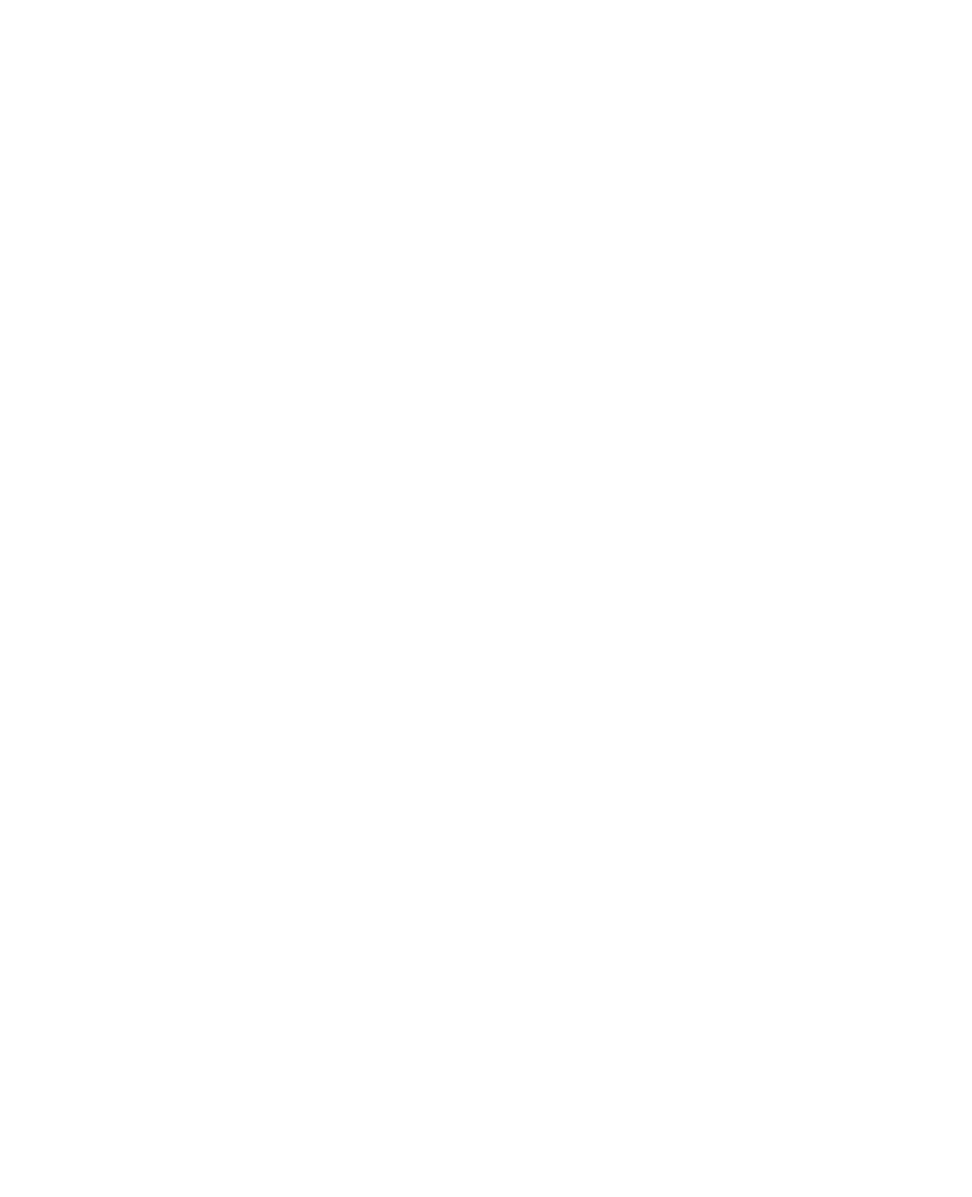
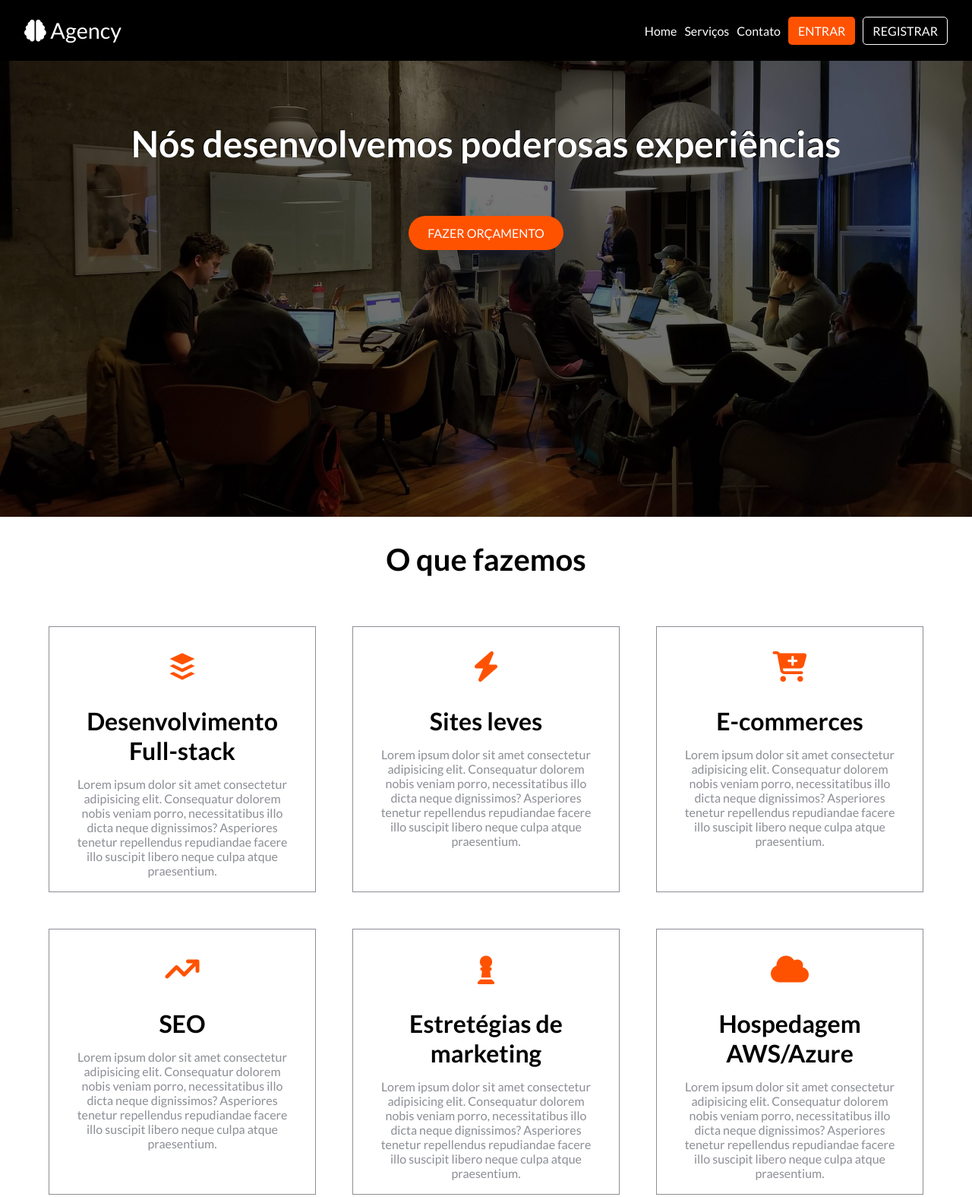
Before and after one commit to NikolasMenezes/Agency, a plain HTML site: page index.html in a window 1280 px wide. Shown: the top 1575 px of the page at 76% size. Before the commit the page ends 800 px from the top, so only its background shows below. Drawn offline with nearby package versions, Linux system fonts and the light colour scheme; files that its build step writes are made by us from their sources.

Commit message:
header and main section finished on desktop version

```diff
--- a/index.html
+++ b/index.html
@@ -5,14 +5,102 @@
   <meta charset="UTF-8">
   <meta http-equiv="X-UA-Compatible" content="IE=edge">
   <meta name="viewport" content="width=device-width, initial-scale=1.0">
+
+  <title>Agency</title>
+
+  <!-- Google Fonts -->
+  <link rel="preconnect" href="https://fonts.googleapis.com">
+  <link rel="preconnect" href="https://fonts.gstatic.com" crossorigin>
+  <link href="https://fonts.googleapis.com/css2?family=Lato:ital,wght@0,300;0,400;0,700;1,300;1,400;1,700&display=swap"
+    rel="stylesheet">
+  <!-- Font Awesome -->
+  <link rel="stylesheet" href="https://cdnjs.cloudflare.com/ajax/libs/font-awesome/6.4.0/css/all.min.css"
+    integrity="sha512-iecdLmaskl7CVkqkXNQ/ZH/XLlvWZOJyj7Yy7tcenmpD1ypASozpmT/E0iPtmFIB46ZmdtAc9eNBvH0H/ZpiBw=="
+    crossorigin="anonymous" referrerpolicy="no-referrer" />
   <!-- CSS -->
   <link rel="stylesheet" href="./css/styles.css">
   <!-- JavaScript -->
   <script src="./js/scripts.js"></script>
-  <title>Agency</title>
 </head>
 
 <body>
+  <header>
+    <div class="navbar">
+      <a href="#" class="navbar-logo">
+        <i class="fas fa-brain"></i> Agency
+      </a>
+      <nav>
+        <ul class="navbar-links">
+          <li><a href="#">Home</a></li>
+          <li><a href="#">Serviços</a></li>
+          <li><a href="#">Contato</a></li>
+          <li><a href="#" class="btn">Entrar</a></li>
+          <li><a href="#" class="btn btn-rounded">Registrar</a></li>
+        </ul>
+      </nav>
+      <i class="fa fa-bars"></i>
+    </div>
+    <div class="callout">
+      <h2 class="callout-title">
+        Nós desenvolvemos poderosas experiências
+      </h2>
+      <a href="#" class="btn btn-callout">Fazer orçamento</a>
+    </div>
+  </header>
+
+  <main>
+    <h2 class="main-title">O que fazemos</h2>
+    <div class="services">
+
+    <div class="services-cards">
+      <i class="fab fa-buffer"></i>
+      <h3 class="services-cards-title">Desenvolvimento Full-stack</h3>
+      <p class="services-cards-description">Lorem ipsum dolor sit amet consectetur adipisicing elit. Consequatur dolorem nobis veniam porro, necessitatibus
+        illo dicta neque dignissimos? Asperiores tenetur repellendus repudiandae facere illo suscipit libero neque culpa
+        atque praesentium.</p>
+    </div>
+    <div class="services-cards">
+      <i class="fa-solid fa-bolt"></i>
+      <h3 class="services-cards-title">Sites leves</h3>
+      <p class="services-cards-description">Lorem ipsum dolor sit amet consectetur adipisicing elit. Consequatur dolorem nobis veniam porro, necessitatibus
+        illo dicta neque dignissimos? Asperiores tenetur repellendus repudiandae facere illo suscipit libero neque culpa
+        atque praesentium.</p>
+    </div>
+    <div class="services-cards">
+      <i class="fa fa-cart-plus"></i>
+      <h3 class="services-cards-title">E-commerces</h3>
+      <p class="services-cards-description">Lorem ipsum dolor sit amet consectetur adipisicing elit. Consequatur dolorem nobis veniam porro, necessitatibus
+        illo dicta neque dignissimos? Asperiores tenetur repellendus repudiandae facere illo suscipit libero neque culpa
+        atque praesentium.</p>
+    </div>
+    <div class="services-cards">
+      <i class="fa-solid fa-arrow-trend-up"></i>
+      <h3 class="services-cards-title">SEO</h3>
+      <p class="services-cards-description">Lorem ipsum dolor sit amet consectetur adipisicing elit. Consequatur dolorem nobis veniam porro, necessitatibus
+        illo dicta neque dignissimos? Asperiores tenetur repellendus repudiandae facere illo suscipit libero neque culpa
+        atque praesentium.</p>
+    </div>
+    <div class="services-cards">
+      <i class="fa-solid fa-chess-pawn"></i>
+      <h3 class="services-cards-title">Estretégias de marketing</h3>
+      <p class="services-cards-description">Lorem ipsum dolor sit amet consectetur adipisicing elit. Consequatur dolorem nobis veniam porro, necessitatibus
+        illo dicta neque dignissimos? Asperiores tenetur repellendus repudiandae facere illo suscipit libero neque culpa
+        atque praesentium.</p>
+    </div>
+    <div class="services-cards">
+      <i class="fa-solid fa-cloud"></i>
+      <h3 class="services-cards-title">Hospedagem AWS/Azure</h3>
+      <p class="services-cards-description">Lorem ipsum dolor sit amet consectetur adipisicing elit. Consequatur dolorem nobis veniam porro, necessitatibus
+        illo dicta neque dignissimos? Asperiores tenetur repellendus repudiandae facere illo suscipit libero neque culpa
+        atque praesentium.</p>
+    </div>
+    </div>
+    <a href="#">Veja todos os serviços</a>
+  </main>
+
+  <section class="portfolio">
+    <h3 class="portfolio-title">Alguns de nossos trabalhos</h3>
+  </section>
 
 </body>
 
--- /dev/null
+++ b/sass/_reset.sass
@@ -0,0 +1,11 @@
+*
+  padding: 0
+  margin: 0
+  font-family: 'Lato', sans-serif
+  box-sizing: border-box
+
+ul
+  list-style: none
+
+a
+  text-decoration: none
--- /dev/null
+++ b/sass/_variables.sass
@@ -0,0 +1,8 @@
+$primary-color: #ff5200
+$light-color: #fff
+$dark-color: #181920
+$black: #000
+$footer-bg: #1d1d1d
+$text-color: #8b8e94
+$secondary-bg: #e5eaff
+$transition: 300ms
--- a/sass/styles.sass
+++ b/sass/styles.sass
@@ -0,0 +1,111 @@
+@import 'reset'
+@import 'variables'
+
+header
+  background: linear-gradient(rgba(0, 0, 0, 0.5), rgba(0, 0, 0, 0.6)), url(../img/office.jpg)
+  background-position: center
+  background-size: cover
+  height: 85vh
+  margin-bottom: 2rem
+
+  .navbar
+    height: 80px
+    background-color: $black
+    display: flex
+    justify-content: space-between
+    align-items: center
+    padding: 2rem
+
+    .fa.fa-bars
+      display: none
+
+    &-logo
+      color: $light-color
+      font-size: 1.8rem
+      transition: $transition
+
+      &:hover
+        color: $primary-color
+
+    &-links
+      display: flex
+      align-items: flex-end
+      justify-content: flex-end
+      gap: 10px
+
+      a
+        color: $light-color
+        transition: $transition
+
+        &:hover
+          color: $primary-color
+
+  .btn
+    padding: 8px 12px
+    border-radius: 5px
+    background-color: $primary-color
+    border: 1px solid transparent
+    text-transform: uppercase
+
+
+    &:hover
+      background-color: transparent
+      border: 1px solid $primary-color
+
+    &-rounded
+      border: 1px solid $light-color
+      color: $light-color
+      background-color: transparent
+
+    &-callout
+      height: 30px
+      border-radius: 30px
+      color: $light-color
+      padding: 12px 24px
+      transition: $transition
+
+      &:hover
+        color: $primary-color
+
+  .callout
+    text-align: center
+    color: $light-color
+
+    &-title
+      text-shadow:  -1px -1px 0px $black
+      font-size: 3rem
+      margin: 5rem 0
+
+
+main
+  .main-title
+    text-align: center
+    font-size: 2.5rem
+
+  .services
+    display: grid
+    grid-template-columns: 1fr 1fr 1fr
+    padding: 4rem
+    gap: 3rem
+
+    &-cards
+      height: 350px
+      padding: 2rem
+      border: 1px solid $text-color
+      text-align: center
+
+      i
+        color: $primary-color
+        font-size: 2.5rem
+        margin-bottom: 2rem
+
+      &-title
+        font-size: 2rem
+        margin-bottom: 15px
+
+      &-description
+        color: $text-color
+
+    &-cards:hover
+      border: none
+      box-shadow: 0px 0px 5px 0px $text-color
```
Also changed, not shown: css/styles.css (added), img/job1.jpg (added), img/job2.jpg (added), img/job3.jpg (added), img/job4.jpg (added), img/job5.jpg (added), img/office.jpg (added), 1 other file.
